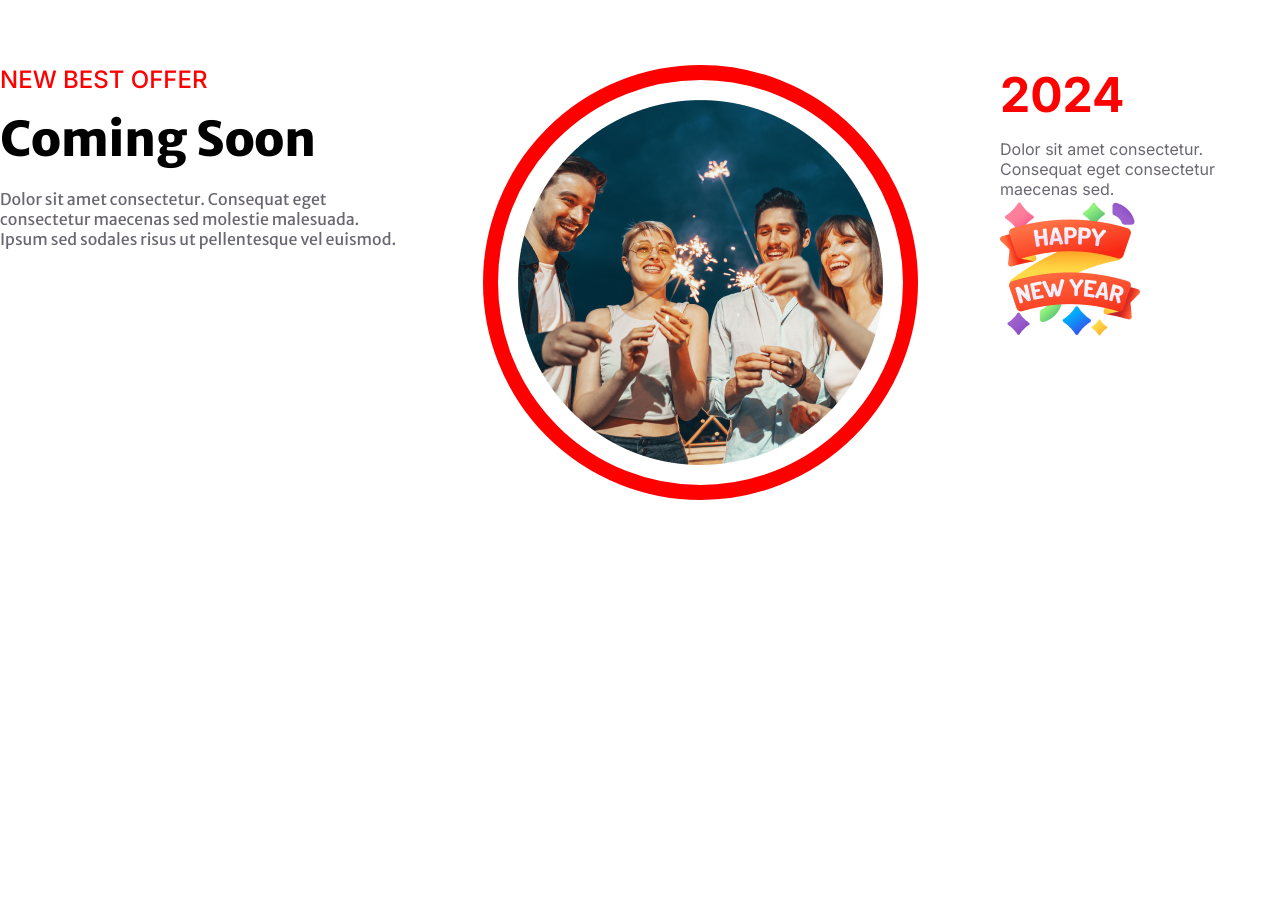
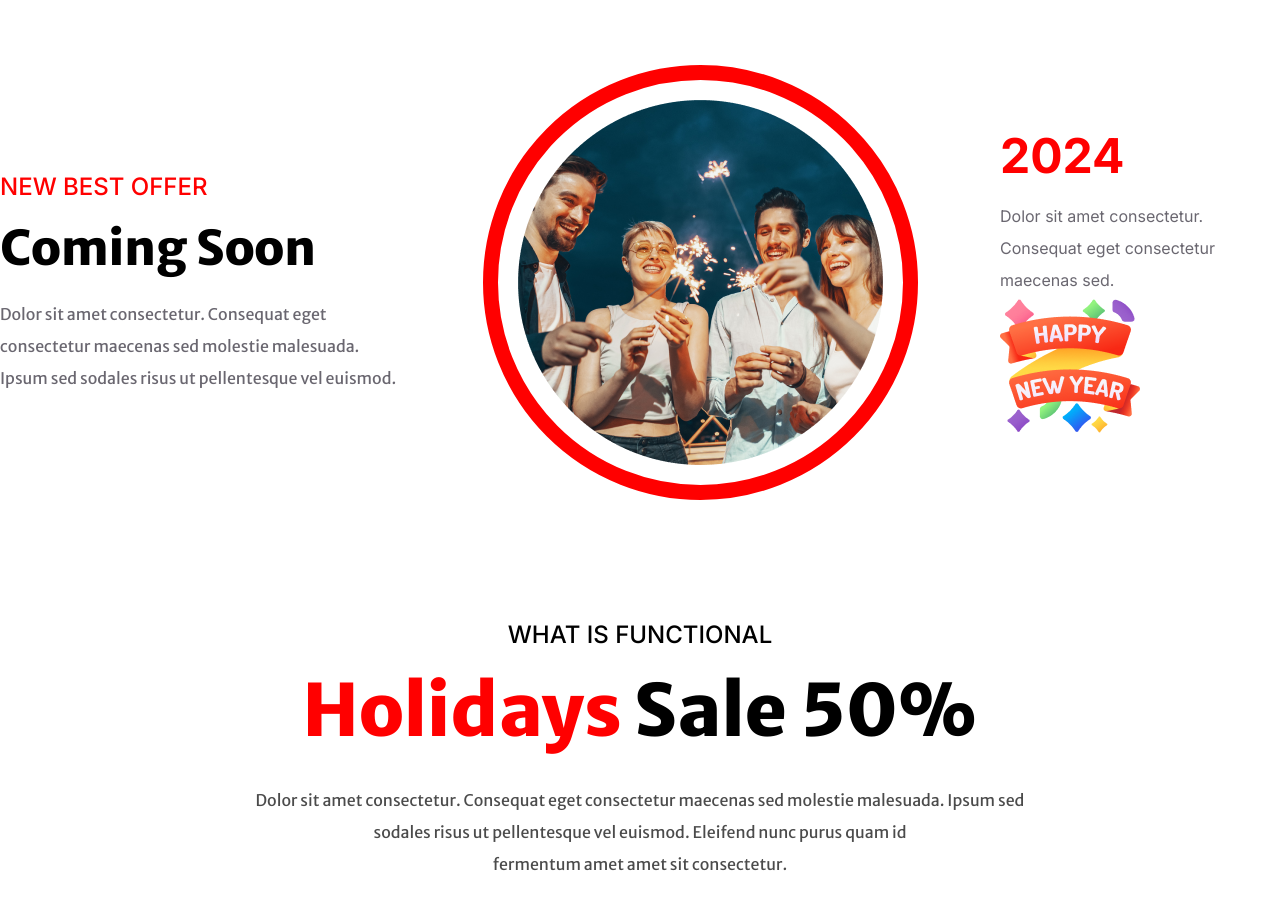
Before and after one commit to joynul24/new_year_landing_page, a plain HTML site: page index.html in a window 1280 px wide. Shown: the part 2900-3809 px from the top of the page. Before the commit the page ends 3520 px from the top, so only its background shows below. Drawn offline with Linux system fonts and the light colour scheme.

Commit message:
added holidays content section

```diff
--- a/index.html
+++ b/index.html
@@ -57,6 +57,14 @@
                     </div>
                 </div>
             </section>
+            <!-- holidays section -->
+             <section class="holidays-section">
+                <div class="holiday-content">
+                    <h5>WHAT IS FUNCTIONAL</h5>
+                    <h3><span id="holidays">Holidays</span> Sale 50%</h3>
+                    <p>Dolor sit amet consectetur. Consequat eget consectetur maecenas sed molestie malesuada. Ipsum sed <br> sodales risus ut pellentesque vel euismod. Eleifend nunc purus quam id <br> fermentum amet amet sit consectetur.</p>
+                </div>
+             </section>
     </main>
 </body>
 </html>
--- a/styles/style.css
+++ b/styles/style.css
@@ -166,6 +166,7 @@ main {
 .coming-soon-section {
     display: flex;
     justify-content: space-between;
+    align-items: center;
     margin-top: 120px;
 }
 
@@ -186,8 +187,10 @@ main {
     margin: 15px 0px 20px 0px;
 }
 
-.coming-soon-text>p, .coming-soon-year>p {
+.coming-soon-text>p,
+.coming-soon-year>p {
     color: #07021199;
+    line-height: 32px;
 }
 
 .coming-soon-year {
@@ -202,9 +205,42 @@ main {
     margin-bottom: 15px;
 }
 
-.coming-soon-profile{
+.coming-soon-profile {
     border: 15px solid #FF0000;
     border-radius: 100%;
     padding: 20px;
     display: flex;
 }
+
+/* Holidays section styles */
+
+.holidays-section {
+    margin: 120px 0px;
+}
+
+.holiday-content {
+    max-width: 1068px;
+    margin: 0 auto;
+    text-align: center;
+}
+
+.holiday-content>h5 {
+    font-size: 24px;
+    font-weight: 500;
+    font-family: "Inter", sans-serif;
+}
+
+.holiday-content>h3 {
+    font-size: 72px;
+    font-weight: 900;
+    margin: 16px 0px 28px 0px;
+}
+
+.holiday-content>p{
+    opacity: 70%;
+    line-height: 32px;
+}
+
+#holidays{
+    color: #FF0000;
+}
```
